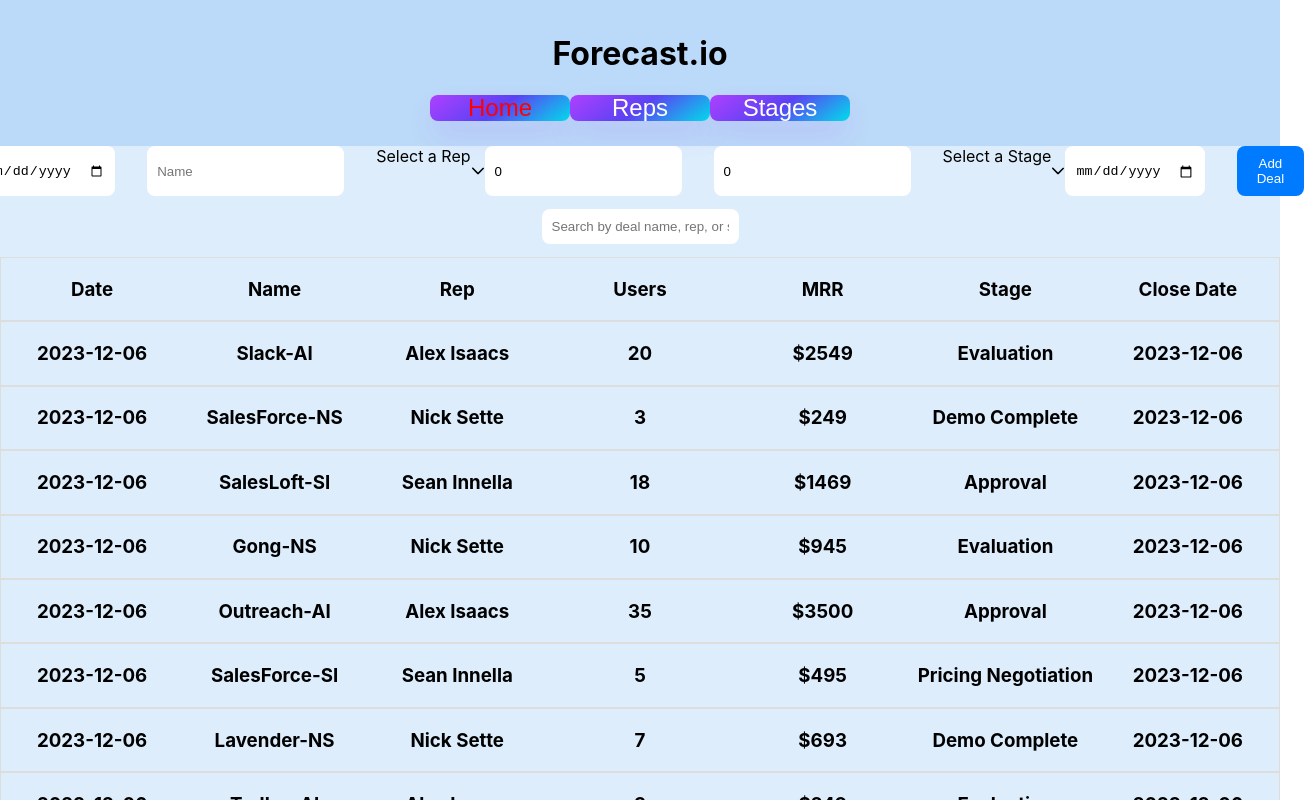
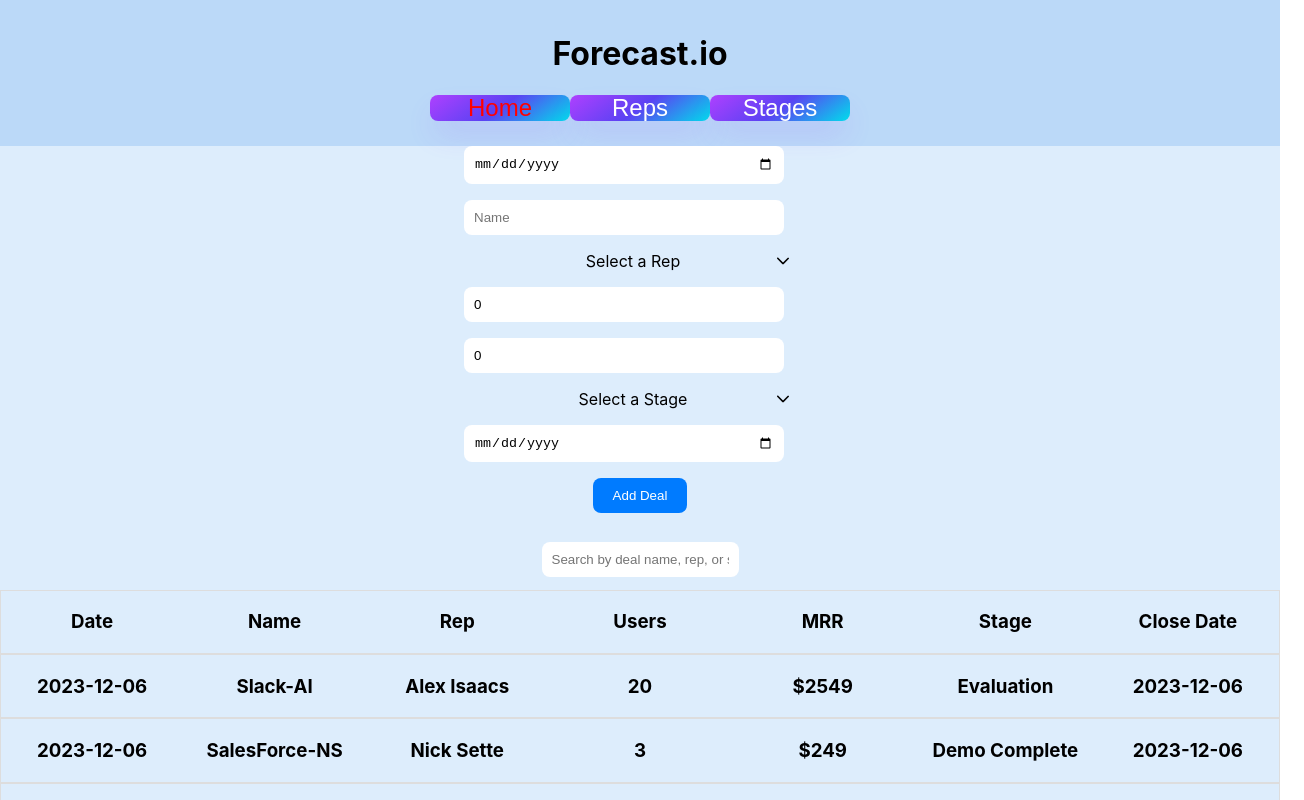
Before and after one commit to Alexisaacs18/salesForcasting, a React (Create React App) app in the folder sales-forcasting/: page / in a window 1280 px wide. Shown: the top 800 px of the page, 1304 px wide, since content can reach past the window. Built offline with nearby package versions, Linux system fonts and the light colour scheme; data requests are answered from the project's data file.

Commit message:
form css changes and got rid of app.css

```diff
--- a/sales-forcasting/db.json
+++ b/sales-forcasting/db.json
@@ -93,6 +93,16 @@
       "stage_id": 5,
       "close": "2023-12-06",
       "id": 9
+    },
+    {
+      "last_update": "2023-11-29",
+      "name": "css Test",
+      "rep": "Sean Innella",
+      "users": 400,
+      "monthly_recurring_revenue": 5,
+      "stage_id": 1,
+      "close": "2023-12-14",
+      "id": 10
     }
   ],
   "reps": [
--- a/sales-forcasting/src/index.css
+++ b/sales-forcasting/src/index.css
@@ -1,3 +1,5 @@
+/* index.css */
+
 body {
   margin: 0;
   font-family: -apple-system, BlinkMacSystemFont, 'Segoe UI', 'Roboto', 'Oxygen',
@@ -11,7 +13,6 @@
   font-family: source-code-pro, Menlo, Monaco, Consolas, 'Courier New',
     monospace;
 }
-
 
 .nav-link {
   align-items: center;
@@ -41,7 +42,6 @@
   color: red;
 }
 
-
 .button-63:active,
 .button-63:hover {
   outline: 0;
@@ -53,9 +53,6 @@
     max-width: 16px;
   }
 }
-
-
-
 
 /* CSS */
 .button-63 {
@@ -192,3 +189,24 @@
   cursor: pointer;
   border-radius: 8px;
 }
+
+/* Updated styles for NewDealForm */
+
+.NewDealForm form {
+  display: flex;
+  flex-direction: column;
+  align-items: center;
+  width: 300px; /* Adjust the width as needed */
+  margin: 0 auto; /* Center the form horizontally */
+}
+
+.NewDealForm input,
+.NewDealForm button,
+.NewDealForm .w-full {
+  width: 100%; /* Make all form elements full width */
+  margin-bottom: 1rem; /* Add margin between elements */
+}
+
+.NewDealForm button {
+  width: auto; /* Allow the button to take its natural width */
+}
```
Also changed, not shown: sales-forcasting/src/App.css (deleted, +0 -39 lines).
